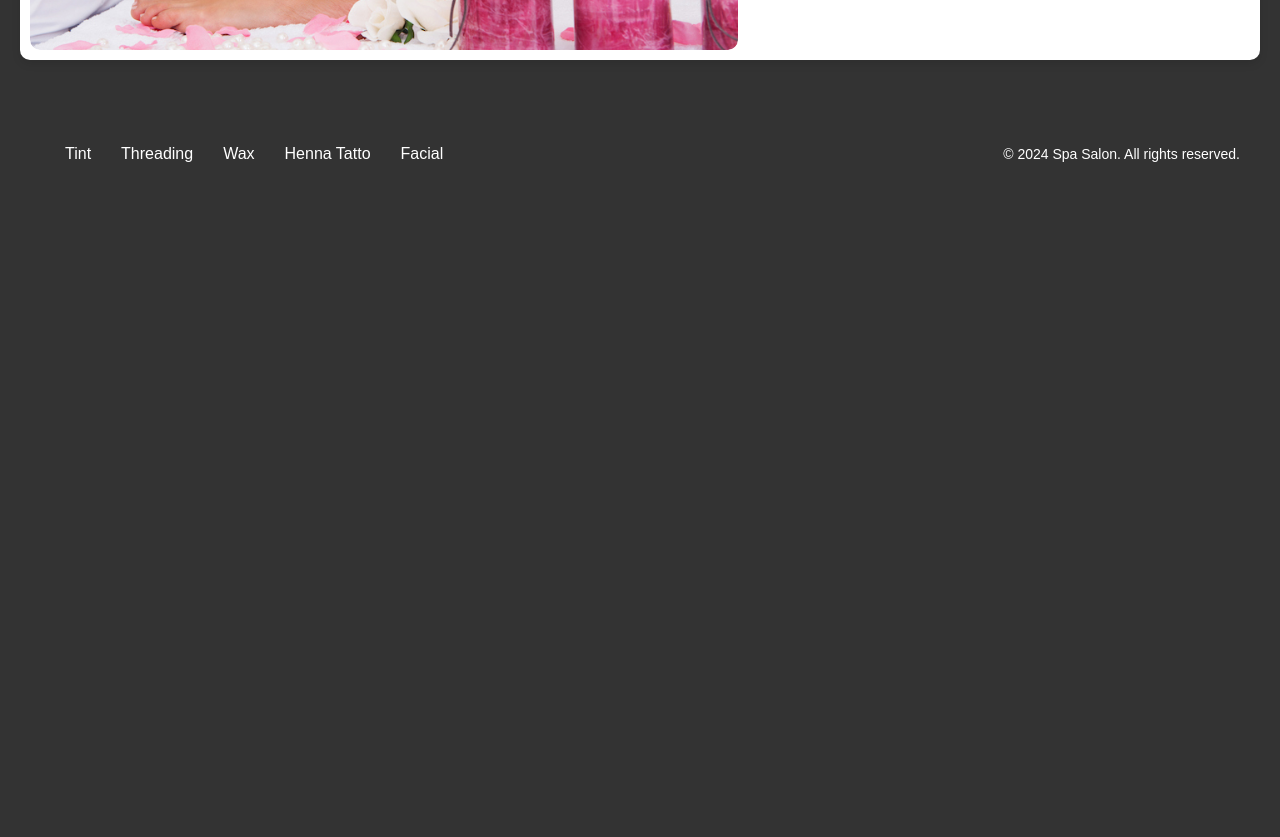
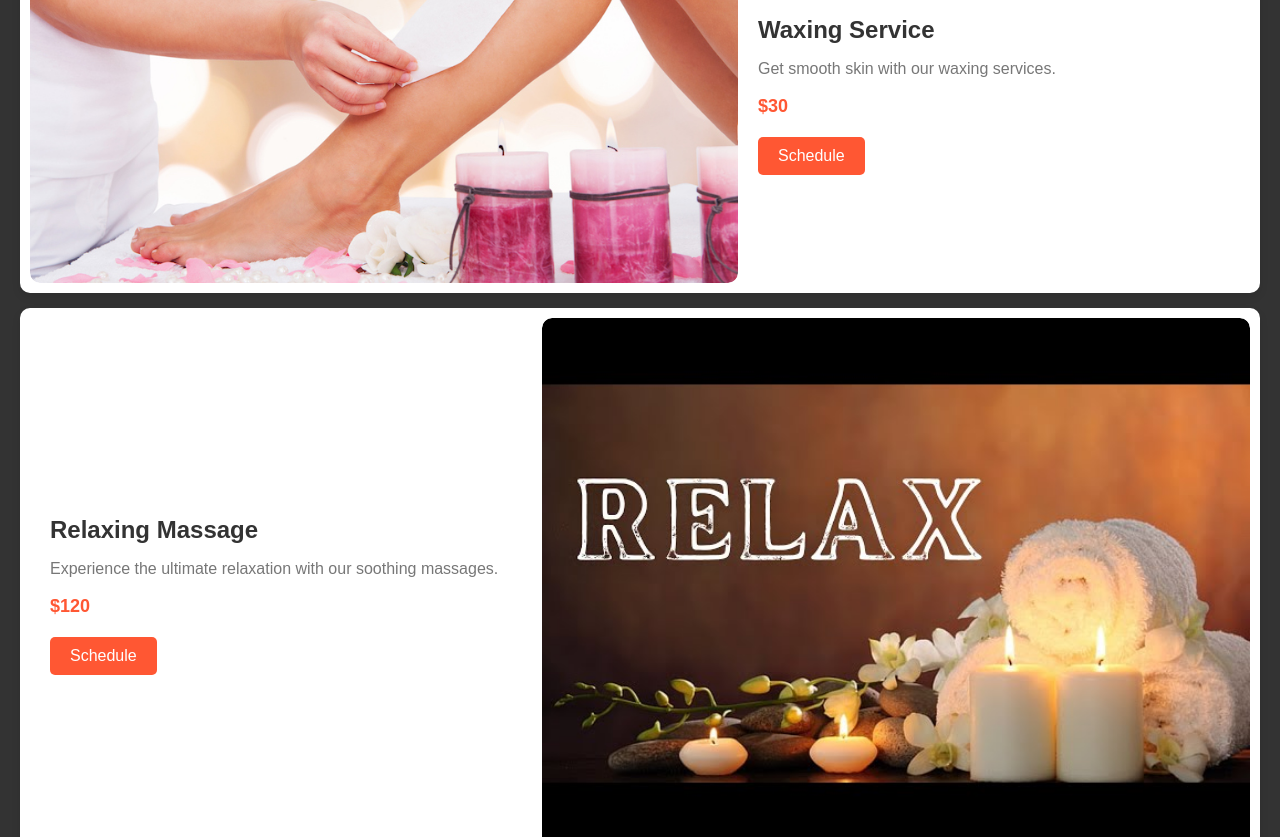
Before and after one commit to nbbhatta143/awesome-spa, a React (Create React App) app: page / in a window 1280 px wide. Shown: the part 1940-2777 px from the top of the page. Before the commit the page ends 2158 px from the top, so only its background shows below. Built offline with nearby package versions, Linux system fonts and the light colour scheme.

Commit message:
added more images

```diff
--- a/src/App.js
+++ b/src/App.js
@@ -10,7 +10,9 @@ import Waxing from './images/waxing.png';
 import Threading from './images/threading.jpg'
 import Homepage from './component/HomePage'
 import Tint from './component/Tint';
-
+import relaxing from "./images/sddefault.jpg"
+import skiltreatment from "./images/the-dermalogica-skin-treatment.png"
+import hot_stone_massage from "./images/1296x728_HEADER_benefits-of-hot-stone-massage.jpg"
 
   // Spa services data
   const images = [
@@ -32,6 +34,24 @@ import Tint from './component/Tint';
       description: 'Get smooth skin with our waxing services.',
       price: '30'
     },
+     {
+        src:  relaxing,
+        alt: 'Relaxing Massage',
+        description: 'Experience the ultimate relaxation with our soothing massages.',
+        price: 120,
+      },
+      {
+        src: skiltreatment,
+        alt: 'Facial Treatment',
+        description: 'Rejuvenate your skin with our revitalizing facial treatments.',
+        price: 90,
+      },
+      {
+        src: hot_stone_massage,
+        alt: 'Hot Stone Therapy',
+        description: 'Relieve tension with our hot stone therapy session.',
+        price: 150,
+      },
   ];
 
 function App() {
```
